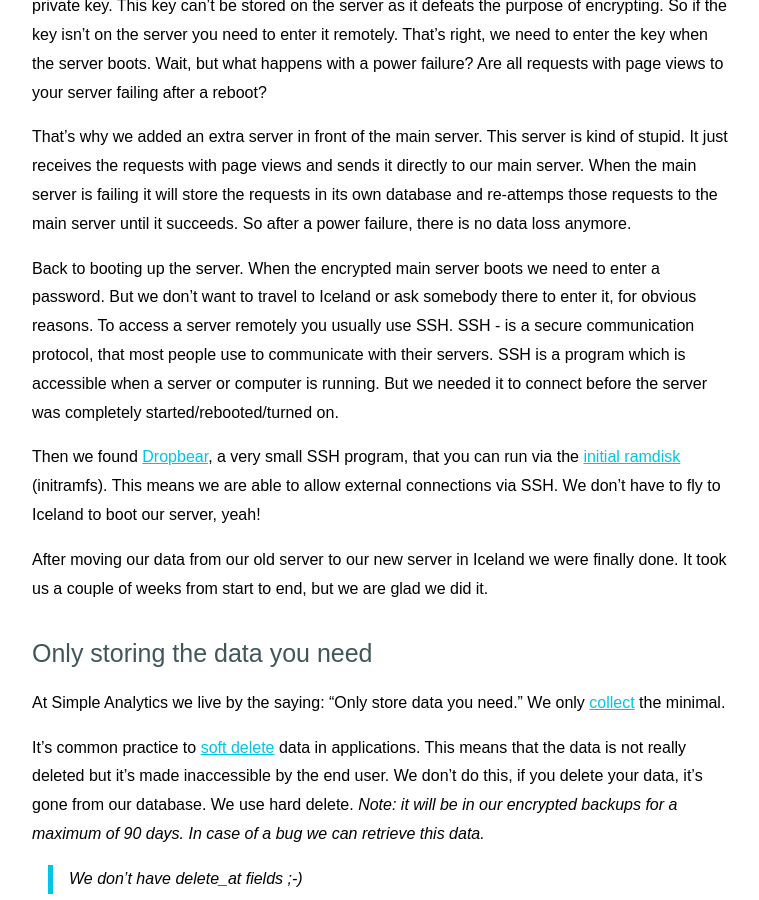
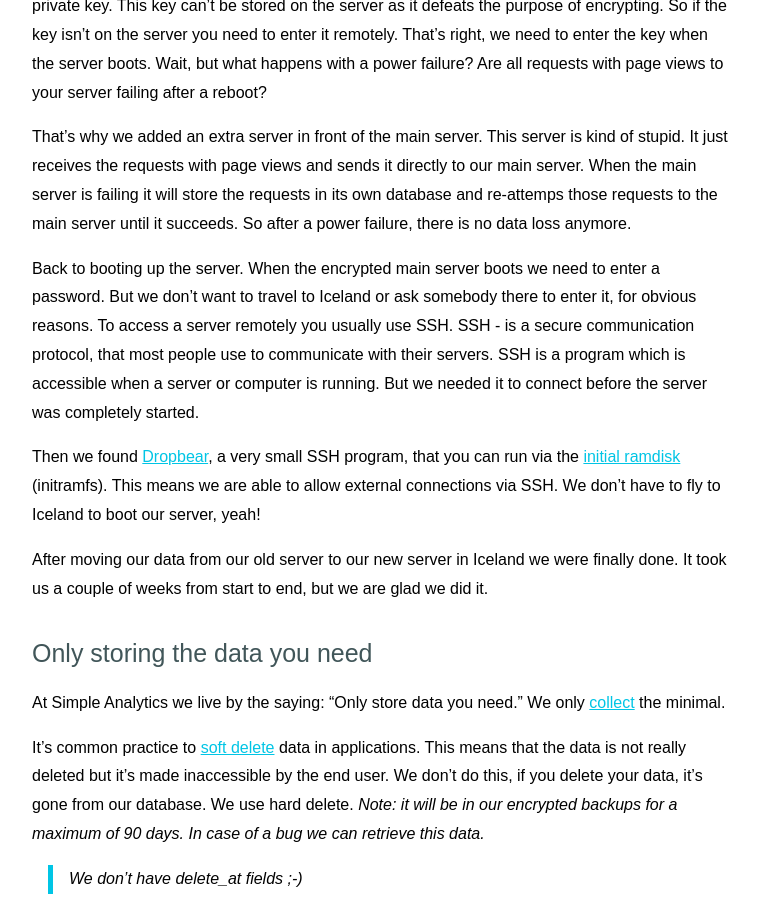
Before and after one commit to simpleanalytics/blog, a Jekyll site: the page built from _posts/2019-03-30-why-we-moved-our-servers-to-iceland.md, in a window 1280 px wide and 900 px high, scrolled down 5362 px. Shown: the whole window, without its empty margins (108-867 px from the left). Built offline with Jekyll 4.4.1, drawn with Linux system fonts in a browser that asks for light colours; our own code applies the rules of GitHub Pages for plain Markdown files; comment, search, counter and statistics services are not loaded.

Commit message:
Choose between started/rebooted/turned

```diff
--- a/_posts/2019-03-30-why-we-moved-our-servers-to-iceland.md
+++ b/_posts/2019-03-30-why-we-moved-our-servers-to-iceland.md
@@ -72,7 +72,7 @@ However, we hit a few roadblocks during this process. This section of the articl
 
 That's why we added an extra server in front of the main server. This server is kind of stupid. It just receives the requests with page views and sends it directly to our main server. When the main server is failing it will store the requests in its own database and re-attemps those requests to the main server until it succeeds. So after a power failure, there is no data loss anymore.
 
-Back to booting up the server. When the encrypted main server boots we need to enter a password. But we don't want to travel to Iceland or ask somebody there to enter it, for obvious reasons. To access a server remotely you usually use SSH. SSH - is a secure communication protocol, that most people use to communicate with their servers. SSH is a program which is accessible when a server or computer is running. But we needed it to connect before the server was completely started/rebooted/turned on.
+Back to booting up the server. When the encrypted main server boots we need to enter a password. But we don't want to travel to Iceland or ask somebody there to enter it, for obvious reasons. To access a server remotely you usually use SSH. SSH - is a secure communication protocol, that most people use to communicate with their servers. SSH is a program which is accessible when a server or computer is running. But we needed it to connect before the server was completely started.
 
 Then we found [Dropbear](https://matt.ucc.asn.au/dropbear/dropbear.html), a very small SSH program, that you can run via the [initial ramdisk](https://en.wikipedia.org/wiki/Initial_ramdisk) (initramfs). This means we are able to allow external connections via SSH. We don't have to fly to Iceland to boot our server, yeah!
 
```
